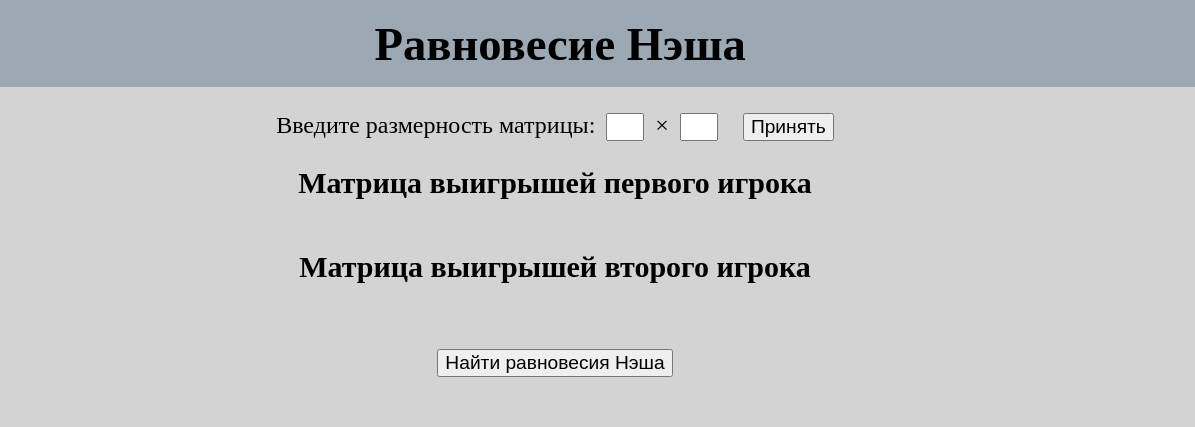
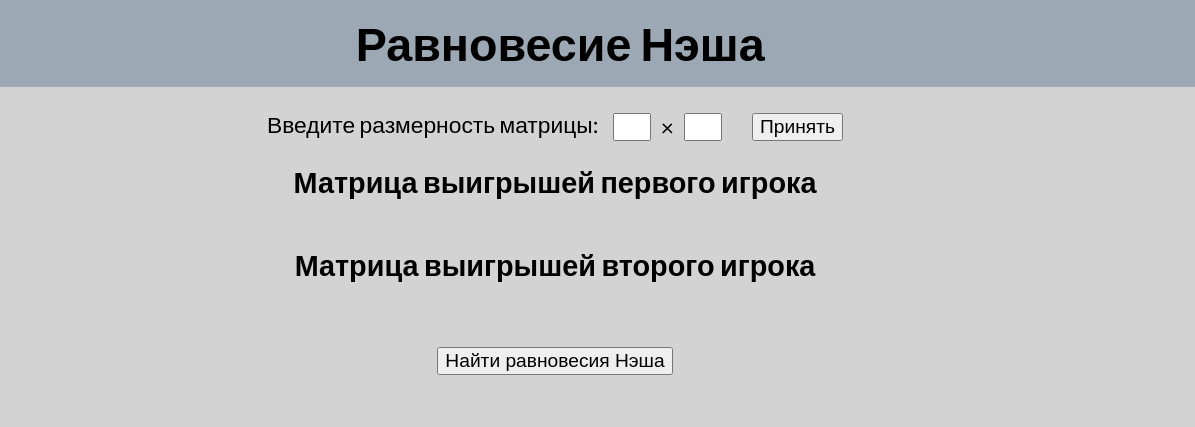
Before and after one commit to Slurpeesh/Nash-equilibrium, a plain HTML site: page index.html in a window 1280 px wide. Both pictures are taken after a click on the button "Принять". Shown: the top 427 px of the page, 85-1280 px from the left. Drawn offline with Linux system fonts and the light colour scheme.

Commit message:
adding metadata and some design fixes

```diff
--- a/index.html
+++ b/index.html
@@ -2,8 +2,13 @@
 <html lang="ru">
 <head>
     <meta charset="UTF-8">
+    <meta name="name" content="Slurpeesh">
+    <meta name="description" content="Nash equilibrium site allows user to find equilibrium in a bimatrix game with pure strategies in a short time online.">
     <meta http-equiv="X-UA-Compatible" content="IE=edge">
     <meta name="viewport" content="width=device-width, initial-scale=1.0">
+    <link rel="preconnect" href="https://fonts.googleapis.com">
+    <link rel="preconnect" href="https://fonts.gstatic.com" crossorigin>
+    <link href="https://fonts.googleapis.com/css2?family=Lato&display=swap" rel="stylesheet">
     <meta name="theme-color" content="#ffffff">
     <link rel="shortcut icon" href="media/favicon_oldstyle.ico" type="image/x-icon">
     <link rel="icon" href="media/favicon.svg">
@@ -16,7 +21,7 @@
         <h1>Равновесие Нэша</h1>
     </header>
     <main>
-        <p>Введите размерность матрицы: <span id="dimensions"><input id="rows" type="text"> &times; <input id="columns" type="text"></span><button>Принять</button></p>
+        <p>Введите размерность матрицы: <span id="dimensions"><span id="dimensions-container"><input id="rows" type="text"> &times; <input id="columns" type="text"></span></span><button>Принять</button></p>
     </main>
     <footer>
         <a href="https://github.com/Slurpeesh" target="_blank"><img class="social_link" src="media/github-mark.png" alt="GitHub account of the creator" title="GitHub account of the creator" srcset="media/github-mark.svg"></a>
--- a/scripts/script.js
+++ b/scripts/script.js
@@ -13,7 +13,7 @@ function checkInput() {
         alert("Неправильно введены значения размерности матрицы");
         throw new Error("Неправильно введены значения размерности матрицы");
     };
-    if (rows * cols > 40000) {
+    if (rows * cols > 10000) {
         rowsEl.value = "";
         colsEl.value = "";
         alert("Слишком большая размерность матрицы");
--- a/styles/style.css
+++ b/styles/style.css
@@ -3,6 +3,7 @@ html {
   height: 100%;
   margin: 0;
   padding: 0;
+  font-family: 'Lato', sans-serif;
   font-size: 24px;
 }
 
@@ -46,7 +47,7 @@ h1 {
   }
 
 h2 {
-  font-size: 30px;
+  font-size: calc(16px + 1vw);
   text-align: center;
 }
 
@@ -63,9 +64,11 @@ input {
 button {
   margin-left: 20px;
   font-size: 0.8rem;
-  }
+  vertical-align: middle;
+}
 
 p {
+  font-size: calc(10px + 1vw);
   text-align: center;
 }
 
@@ -86,6 +89,14 @@ footer > a {
   height: calc(0.75rem + 2vw);
 }
 
+a > .social_link {
+  transition: transform 0.2s;
+}
+
+a > .social_link:hover {
+  transform: scale(1.08);
+}
+
 /*цвета ячеек с классом equilibrium*/
 .equilibrium {
   background-color: lightgreen;
@@ -98,14 +109,27 @@ footer > a {
 
 /*селекторы идентификаторов*/
 #findButton {
+  display: block;
   margin: 0 auto;
   margin-top: 40px;
-  display: block;
 }
 
 /*стилизация ввода размерностей, чтобы не было разрыва при сужении или расширении экрана*/
 #dimensions {
   display: inline-block;
+  vertical-align: middle;
+}
+
+#dimensions-container {
+  display: flex;
+  justify-content: center;
+  align-items: center;
+}
+
+#rows,
+#columns {
+  margin: 0;
+  margin: 0px 10px;
 }
 
 #logo{
```
